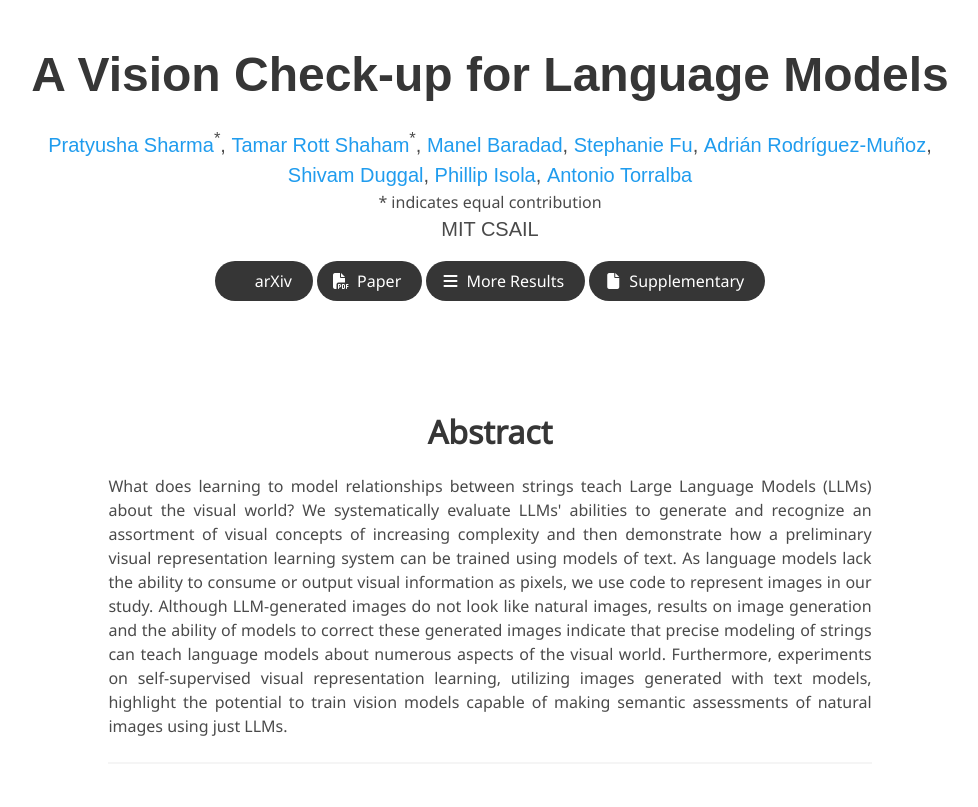
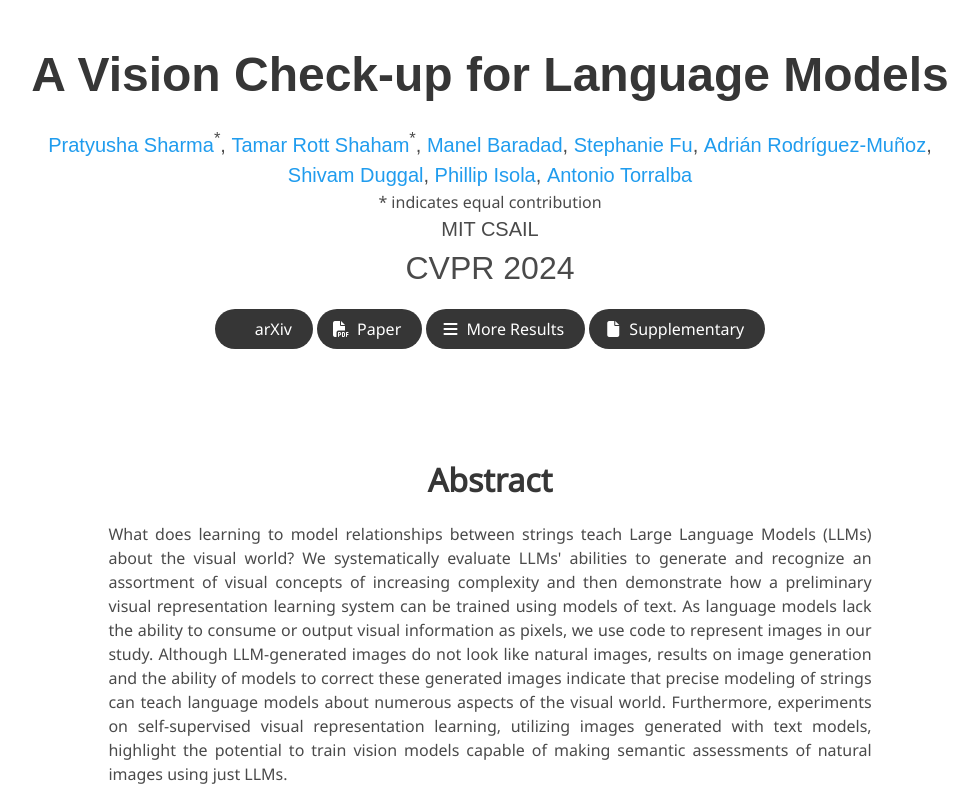
Before and after one commit to vision-checkup/vision-checkup.github.io, a plain HTML site: page index.html in a window 1280 px wide. Shown: the top 807 px of the page, without its empty margins (150-1128 px from the left). Drawn offline with nearby package versions, Linux system fonts and the light colour scheme; some icons are missing; a web font is replaced by a local one.

Commit message:
update cvpr

```diff
--- a/index.html
+++ b/index.html
@@ -73,6 +73,9 @@
 	        * indicates equal contribution
           <div class="is-size-5 publication-authors">
             <span class="author-block">MIT CSAIL</span>
+          </div>
+          <div class="is-size-3 publication-authors">
+            <span class="author-block">CVPR 2024</span>
           </div>
 
           <!-- <div class="is-size-4 publication-authors">
```
